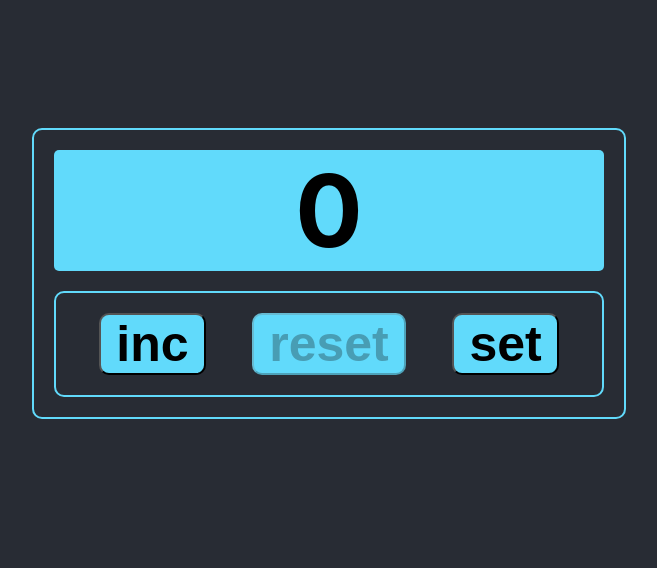
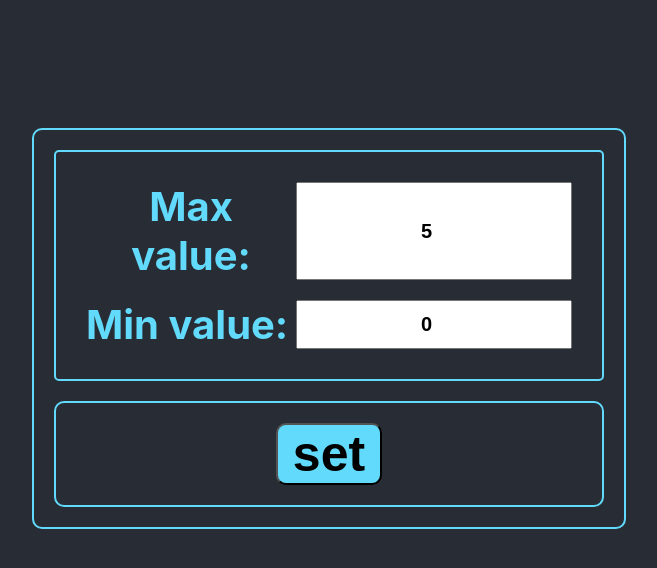
Before and after one commit to sergbfmv/Counter, a React (Create React App) app: page /#/settings in a window 1280 px wide. Shown: the top 568 px of the page, without its empty margins (311-968 px from the left). Built offline with nearby package versions, Linux system fonts and the light colour scheme.

Commit message:
Added Redux for store, but remove local storage

```diff
--- a/package.json
+++ b/package.json
@@ -11,11 +11,14 @@
     "@types/node": "^16.7.13",
     "@types/react": "^18.0.0",
     "@types/react-dom": "^18.0.0",
+    "@types/react-redux": "^7.1.28",
     "gh-pages": "^6.0.0",
     "react": "^18.2.0",
     "react-dom": "^18.2.0",
+    "react-redux": "^8.1.3",
     "react-router-dom": "^6.15.0",
     "react-scripts": "5.0.1",
+    "redux": "^4.2.1",
     "typescript": "^4.4.2",
     "web-vitals": "^2.1.0"
   },
--- a/src/App.tsx
+++ b/src/App.tsx
@@ -1,34 +1,46 @@
 import React, {useState} from 'react';
 import './App.css';
 import {Counter} from './components/Counter/Counter';
+import {useDispatch, useSelector} from "react-redux";
+import {RootAppType} from "./state/store";
+import {addCounterAC, resetCounterAC} from "./state/CounterReducer";
+import {addMaxCounterAC} from "./state/MaxValueCounterReducer";
+import {addMinCounterAC} from "./state/MinValueCounterReducer";
 
 function App() {
-    const [minCounter, setMinCounter] = useState(() => {
-        const minLocalStorageValue = localStorage.getItem('minCounterValue')
-        if (minLocalStorageValue) {
-            return JSON.parse(minLocalStorageValue)
-        }
-        return 0
-    })
-    const [maxCounter, setMaxCounter] = useState(() => {
-        const maxLocalStorageValue = localStorage.getItem('maxCounterValue')
-        if (maxLocalStorageValue) {
-            return JSON.parse(maxLocalStorageValue)
-        }
-        return 5
-    })
-    const [count, setCount] = useState<number>(minCounter)
+    // const [minCounter, setMinCounter] = useState(() => {
+    //     const minLocalStorageValue = localStorage.getItem('minCounterValue')
+    //     if (minLocalStorageValue) {
+    //         return JSON.parse(minLocalStorageValue)
+    //     }
+    //     return 0
+    // })
+    // const [maxCounter, setMaxCounter] = useState(() => {
+    //     const maxLocalStorageValue = localStorage.getItem('maxCounterValue')
+    //     if (maxLocalStorageValue) {
+    //         return JSON.parse(maxLocalStorageValue)
+    //     }
+    //     return 5
+    // })
+    // const [count, setCount] = useState<number>(minCounter)
 
-    const addCount = () => count < maxCounter && setCount(count + 1)
+
+    const minCounter = useSelector<RootAppType, number>(state => state.minCounter)
+    const maxCounter = useSelector<RootAppType, number>(state => state.maxCounter)
+    const count = useSelector<RootAppType, number>(state => state.count)
+
+    const dispatch = useDispatch()
+
+    const addCount = () => count < maxCounter && dispatch(addCounterAC(count))
 
     const addMaxCounter = (value: number) => {
-        setMaxCounter(value)
+        dispatch(addMaxCounterAC(value))
     }
     const addMinCounter = (value: number) => {
-        setMinCounter(value)
+        dispatch(addMinCounterAC(value))
     }
 
-    const resetCount = () => setCount(minCounter)
+    const resetCount = () => dispatch(resetCounterAC(minCounter))
 
     return (
         <div className="App">
--- a/src/components/Counter/SetCounter/SetCounter.tsx
+++ b/src/components/Counter/SetCounter/SetCounter.tsx
@@ -3,6 +3,7 @@
 import {Button} from "../../Button/Button";
 import {SetDisplay} from './SetDisplay/SetDisplay';
 import {NavLink} from "react-router-dom";
+import {useDispatch} from "react-redux";
 
 export type SetCounterPropsType = {
     maxCounter: number
@@ -12,13 +13,13 @@
     setCount: (value: number) => void
 }
 export const SetCounter = (props: SetCounterPropsType) => {
-
+    const dispatch = useDispatch()
     const onClickHandler = () => {
         props.addMaxCounter(props.maxCounter)
         props.addMinCounter(props.minCounter)
         props.setCount(props.maxCounter)
-        localStorage.setItem('minCounterValue', JSON.stringify(props.minCounter))
-        localStorage.setItem('maxCounterValue', JSON.stringify(props.maxCounter))
+        // localStorage.setItem('minCounterValue', JSON.stringify(props.minCounter))
+        // localStorage.setItem('maxCounterValue', JSON.stringify(props.maxCounter))
     }
 
     const invalidValue = props.minCounter >= props.maxCounter || props.minCounter < 0
--- a/src/index.tsx
+++ b/src/index.tsx
@@ -3,16 +3,20 @@
 import './index.css';
 import App from './App';
 import reportWebVitals from './reportWebVitals';
-import {BrowserRouter} from "react-router-dom";
+import {BrowserRouter, HashRouter} from "react-router-dom";
+import {Provider} from "react-redux";
+import {store} from "./state/store";
 
 const root = ReactDOM.createRoot(
     document.getElementById('root') as HTMLElement
 );
 root.render(
     <React.StrictMode>
-        <BrowserRouter>
-            <App/>
-        </BrowserRouter>
+        <HashRouter>
+            <Provider store={store}>
+                <App/>
+            </Provider>
+        </HashRouter>
     </React.StrictMode>
 );
 
--- /dev/null
+++ b/src/state/CounterReducer.tsx
@@ -0,0 +1,41 @@
+import React from 'react';
+import {initialStateMinCounter} from "./MinValueCounterReducer";
+
+type ActionType = CounterACType | ResetCounterACType
+
+type CounterACType = ReturnType<typeof addCounterAC>
+type ResetCounterACType = ReturnType<typeof resetCounterAC>
+
+const initialState = initialStateMinCounter
+
+
+export const counterReducer = (state = initialState, action: ActionType) => {
+    switch (action.type) {
+        case "ADD-COUNTER":
+            return action.payload.count + 1
+        case "RESET-COUNTER": {
+            return action.payload.minCounter
+        }
+
+        default:
+            return state
+    }
+}
+
+export const addCounterAC = (count: number) => {
+    return {
+        type: 'ADD-COUNTER',
+        payload: {
+            count
+        }
+    } as const
+}
+
+export const resetCounterAC = (minCounter: number) => {
+    return {
+        type: 'RESET-COUNTER',
+        payload: {
+            minCounter
+        }
+    } as const
+}
--- /dev/null
+++ b/src/state/MaxValueCounterReducer.tsx
@@ -0,0 +1,26 @@
+import React from 'react';
+
+type ActionType = AddMaxCounterACType
+
+type AddMaxCounterACType = ReturnType<typeof addMaxCounterAC>
+const initialState = 5
+
+export const maxValueCounterReducer = (state = initialState, action: ActionType) => {
+    switch (action.type) {
+        case "ADD-MAX-COUNTER":
+            return action.payload.maxCount
+
+        default:
+            return state
+    }
+}
+
+
+export const addMaxCounterAC = (maxCount: number) => {
+    return {
+        type: 'ADD-MAX-COUNTER',
+        payload: {
+            maxCount
+        }
+    } as const
+}
--- /dev/null
+++ b/src/state/MinValueCounterReducer.tsx
@@ -0,0 +1,26 @@
+import React from 'react';
+
+type ActionType = AddMinCounterACType
+
+type AddMinCounterACType = ReturnType<typeof addMinCounterAC>
+
+export const initialStateMinCounter = 0
+
+export const minValueCounterReducer = (state = initialStateMinCounter, action: ActionType) => {
+    switch (action.type) {
+        case "ADD-MIN-COUNTER":
+            return action.payload.minCount
+
+        default:
+            return state
+    }
+}
+
+export const addMinCounterAC = (minCount: number) => {
+    return {
+        type: 'ADD-MIN-COUNTER',
+        payload: {
+            minCount
+        }
+    } as const
+}
--- /dev/null
+++ b/src/state/store.ts
@@ -0,0 +1,15 @@
+import {combineReducers, createStore} from "redux";
+import {minValueCounterReducer} from "./MinValueCounterReducer";
+import {maxValueCounterReducer} from "./MaxValueCounterReducer";
+import {counterReducer} from "./CounterReducer";
+
+
+const rootReducer = combineReducers({
+    minCounter: minValueCounterReducer,
+    maxCounter: maxValueCounterReducer,
+    count: counterReducer
+})
+
+export type RootAppType = ReturnType<typeof rootReducer>
+
+export const store = createStore(rootReducer)
```
Also changed, not shown: 1 other file (tests, documents, lock files or other folders).
